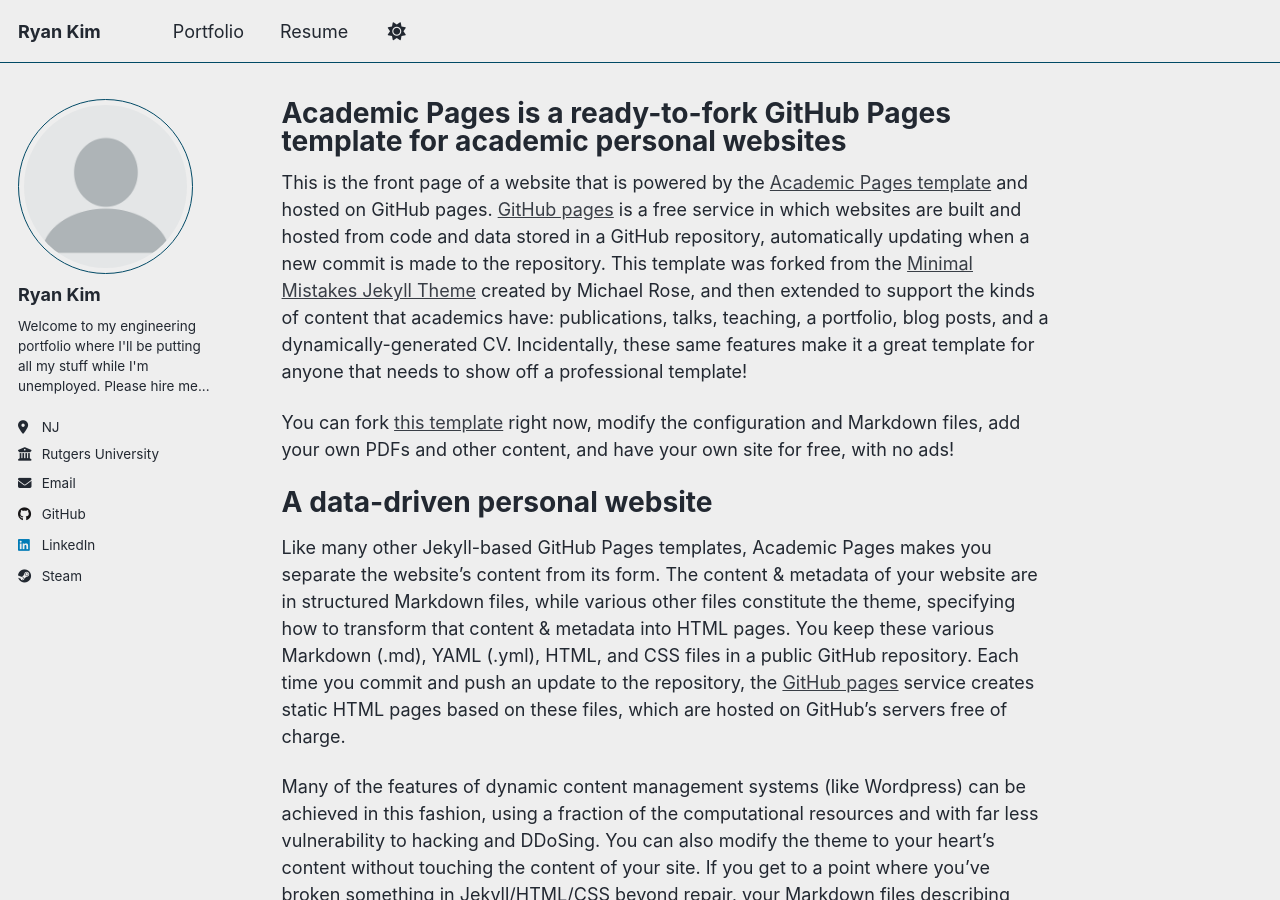
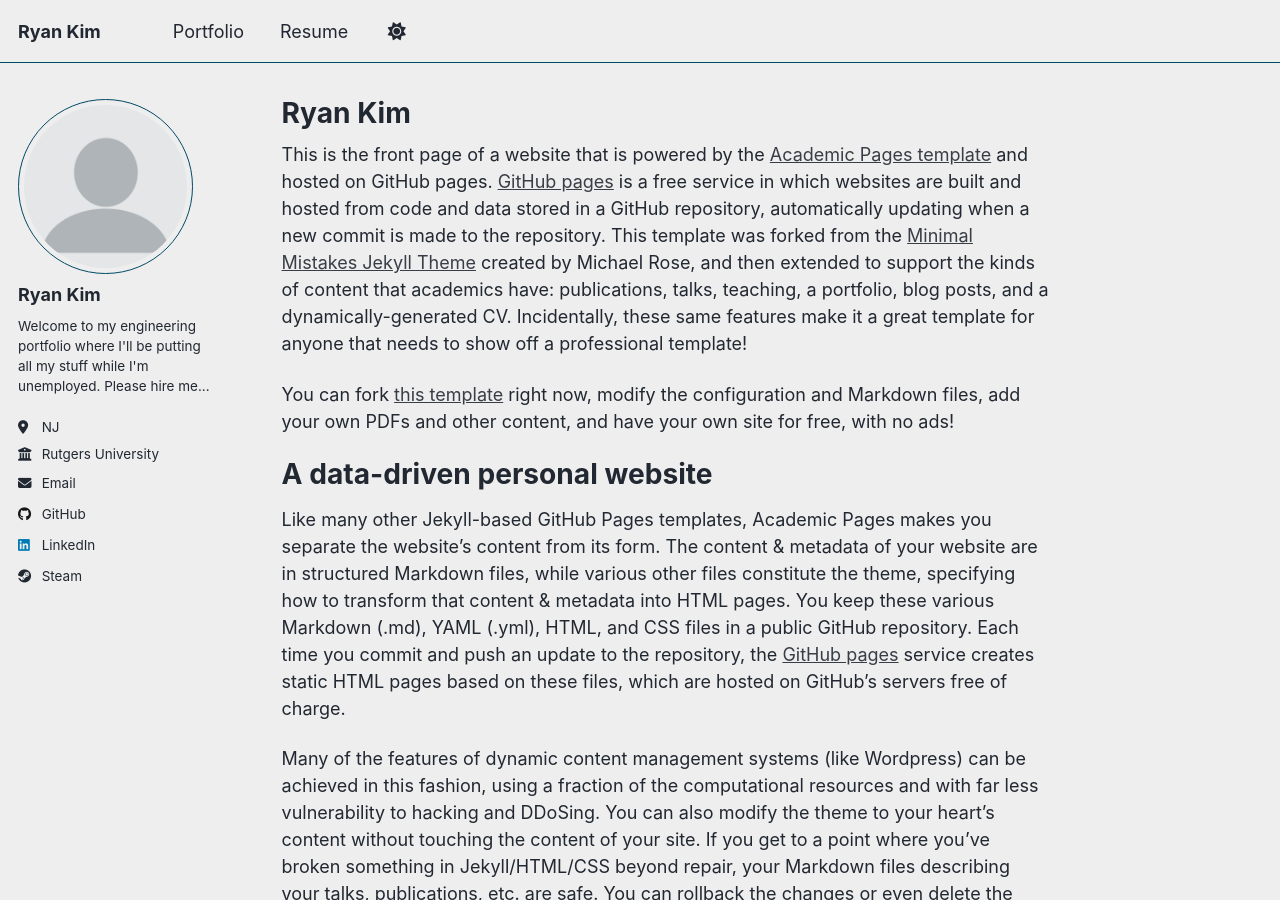
Before and after one commit to Rkydin/rkydin.github.io, a Jekyll site: the page built from _pages/about.md, in a window 1280 px wide and 900 px high. Built offline with Jekyll 4.4.1, drawn with Linux system fonts in a browser that asks for light colours; a script that is not in the unit is left out.

Commit message:
Update title in about.md to 'Ryan Kim'

```diff
--- a/_pages/about.md
+++ b/_pages/about.md
@@ -1,6 +1,6 @@
 ---
 permalink: /
-title: "Academic Pages is a ready-to-fork GitHub Pages template for academic personal websites"
+title: "Ryan Kim"
 author_profile: true
 redirect_from:
   - /about/
```
